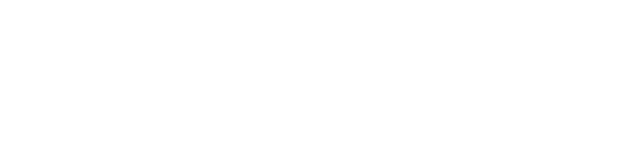
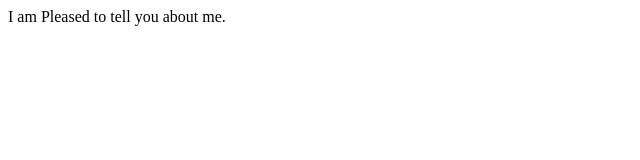
Before and after one commit to amansiwach9/website, a plain HTML site: page index.html in a window 1280 px wide. Shown: the whole page, without its empty margins (0-640 px from the left). Drawn offline with Linux system fonts and the light colour scheme.

Commit message:
Update index.html

```diff
--- a/index.html
+++ b/index.html
@@ -7,6 +7,6 @@
     </title>
 </head>
 <body>
-
+    I am Pleased to tell you about me.
 </body>
 </html>
```
